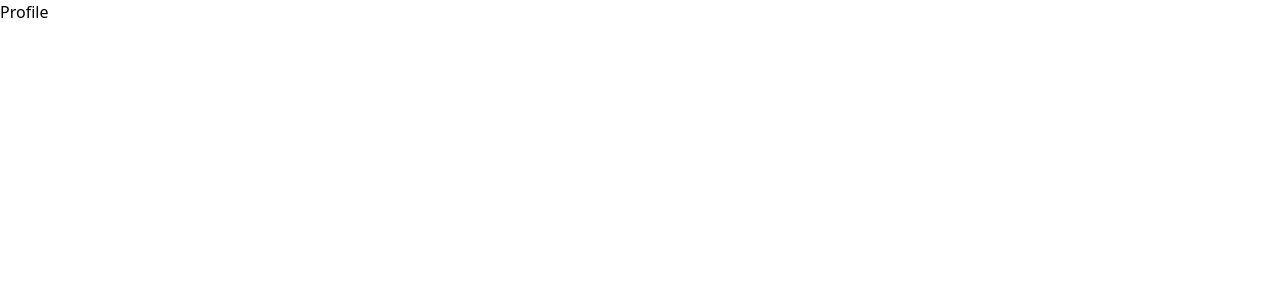
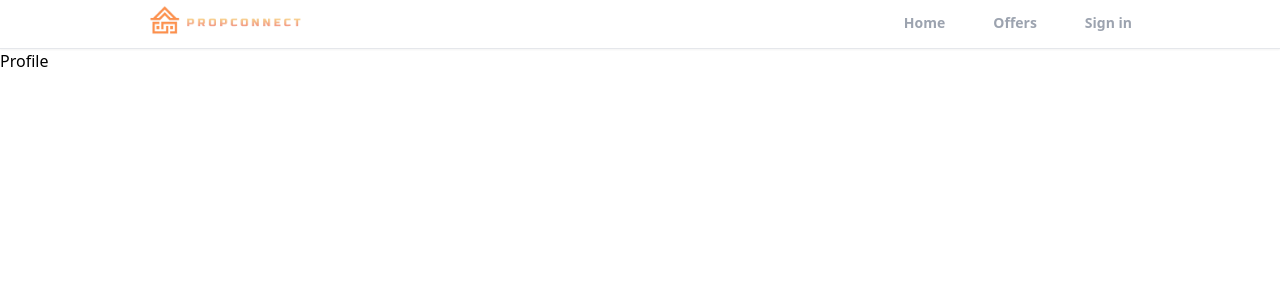
Before and after one commit to AyaeMichelle/Real-Estate-System, a React (Create React App) app: page /profile in a window 1280 px wide. Shown: the top 300 px of the page. Built offline with nearby package versions, Linux system fonts and the light colour scheme.

Commit message:
creating header components

```diff
--- a/src/App.js
+++ b/src/App.js
@@ -5,10 +5,12 @@ import Offers from "./pages/Offers";
 import ForgotPassword from "./pages/ForgotPassword";
 import SignIn from "./pages/SignIn";
 import SignUp from "./pages/SignUp";
+import Header from "./components/Header";
 function App() {
   return(
     <>
       <Router>
+        <Header/>
         <Routes>
           <Route path="/" element={<Home/>} />
           <Route path="/profile" element={<Profile/>} />
--- /dev/null
+++ b/src/components/Header.jsx
@@ -0,0 +1,35 @@
+import { useLocation, useNavigate } from "react-router-dom";
+export default function Header() {
+
+    /* creating a constant location*/
+    const location=useLocation()
+    const navigate = useNavigate();
+    function pathMatchRoute(route){
+        if (route===location.pathname){
+            return true
+        }
+
+    }
+
+
+  return (
+    <div className="bg-white border-b shadow-sm sticky top-0 z-50">
+       <header className="flex justify-between items-center px-5 max-w-5xl mx-auto">
+            <div>
+                <img src="./images/logo.png" alt="logo" className="h-12 cursor-pointer"  onClick={() => navigate("/")}/>
+            </div>
+                <div>
+                    <ul className="flex space-x-12">
+                         <li className={`cursor-pointer py-3 text-sm font-semibold text-gray-400 border-b-[3px] border-b-transparent
+                          ${pathMatchRoute("/") && "text-gray-950  border-b-orange-300"}`}  onClick={() => navigate("/")}> Home</li>
+                         <li  className={`cursor-pointer py-3 text-sm font-semibold text-gray-400 border-b-[3px] border-b-transparent
+                          ${pathMatchRoute("/Offers") && " border-b-orange-300 text-gray-950"}`} onClick={() => navigate("/Offers")}>Offers</li>
+                         <li  className={`cursor-pointer py-3 text-sm font-semibold text-gray-400 border-b-[3px] border-b-transparent
+                          ${pathMatchRoute("/sign-in") && " border-b-orange-300 text-gray-950"}`} onClick={() => navigate("/sign-in")}>Sign in</li>
+                    </ul>
+                </div>
+
+       </header>
+    </div>
+  )
+}
```
Also changed, not shown: public/index.html (+1 -21 lines), public/images/logo.png (added).
